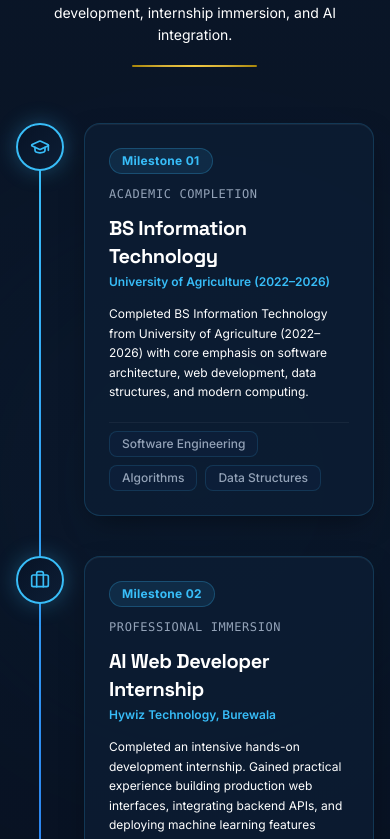
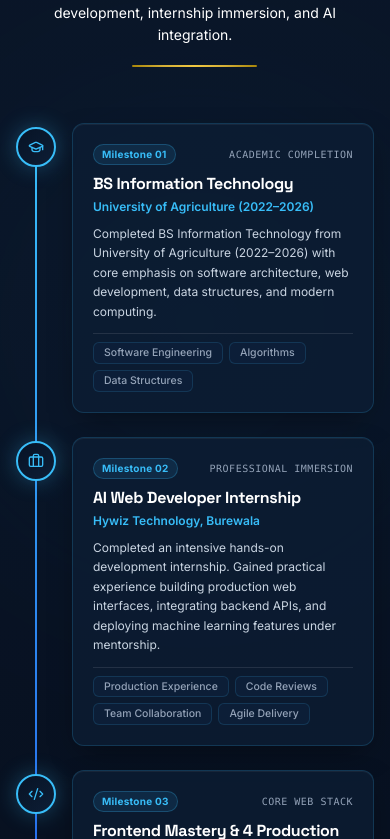
Before and after one commit to sehariftikhar22/sehar-portfolio, a Next.js app: page / in a window 390 px wide. Shown: the part 8525-9364 px from the top of the page. Built offline with nearby package versions, Linux system fonts and the light colour scheme.

Commit message:
fix(responsive): refine JourneyTimeline layout, typography, and card padding for neat 300-330px mobile screens

```diff
--- a/src/components/JourneyTimeline.tsx
+++ b/src/components/JourneyTimeline.tsx
@@ -30,7 +30,7 @@ const MILESTONES: Milestone[] = [
     description:
       "Completed BS Information Technology from University of Agriculture (2022–2026) with core emphasis on software architecture, web development, data structures, and modern computing.",
     tags: ["Software Engineering", "Algorithms", "Data Structures"],
-    icon: <GraduationCap className="w-5 h-5 sm:w-6 sm:h-6 text-[#38BDF8]" />,
+    icon: <GraduationCap className="w-4 h-4 sm:w-6 sm:h-6 text-[#38BDF8]" />,
   },
   {
     id: "milestone-02",
@@ -46,7 +46,7 @@ const MILESTONES: Milestone[] = [
       "Team Collaboration",
       "Agile Delivery",
     ],
-    icon: <Briefcase className="w-5 h-5 sm:w-6 sm:h-6 text-[#38BDF8]" />,
+    icon: <Briefcase className="w-4 h-4 sm:w-6 sm:h-6 text-[#38BDF8]" />,
   },
   {
     id: "milestone-03",
@@ -62,7 +62,7 @@ const MILESTONES: Milestone[] = [
       "Responsive Design",
       "4 Build Projects",
     ],
-    icon: <Code2 className="w-5 h-5 sm:w-6 sm:h-6 text-[#38BDF8]" />,
+    icon: <Code2 className="w-4 h-4 sm:w-6 sm:h-6 text-[#38BDF8]" />,
   },
   {
     id: "milestone-04",
@@ -78,7 +78,7 @@ const MILESTONES: Milestone[] = [
       "Responsive Tuning",
       "Client Handoff",
     ],
-    icon: <Layout className="w-5 h-5 sm:w-6 sm:h-6 text-[#38BDF8]" />,
+    icon: <Layout className="w-4 h-4 sm:w-6 sm:h-6 text-[#38BDF8]" />,
   },
   {
     id: "milestone-05",
@@ -94,7 +94,7 @@ const MILESTONES: Milestone[] = [
       "Backend Microservices",
       "Continuous Growth",
     ],
-    icon: <Sparkles className="w-5 h-5 sm:w-6 sm:h-6 text-[#38BDF8]" />,
+    icon: <Sparkles className="w-4 h-4 sm:w-6 sm:h-6 text-[#38BDF8]" />,
   },
 ];
 
@@ -137,10 +137,10 @@ export function JourneyTimeline() {
         </div>
 
         {/* Timeline Container */}
-        <div className="relative mt-12">
+        <div className="relative mt-8 sm:mt-12">
           {/* Vertical Connecting Line */}
           <div
-            className="absolute left-6 sm:left-8 top-8 bottom-8 w-[2px] -translate-x-1/2 pointer-events-none"
+            className="absolute left-4 min-[380px]:left-5 sm:left-8 top-6 sm:top-8 bottom-6 sm:bottom-8 w-[2px] -translate-x-1/2 pointer-events-none"
             style={{
               background:
                 "linear-gradient(180deg, #38BDF8 0%, #2563EB 50%, #D4AF37 100%)",
@@ -148,17 +148,17 @@ export function JourneyTimeline() {
           />
 
           {/* Milestone Items */}
-          <div className="space-y-10 sm:space-y-12">
+          <div className="space-y-6 sm:space-y-12">
             {MILESTONES.map((item, index) => (
               <div
                 key={item.id}
-                className="relative flex items-start gap-5 sm:gap-8 reveal-up"
+                className="relative flex items-start gap-2.5 min-[380px]:gap-4 sm:gap-8 reveal-up"
                 style={{ transitionDelay: `${index * 120}ms` }}
               >
                 {/* Timeline Circle Node */}
-                <div className="relative z-10 shrink-0">
+                <div className="relative z-10 shrink-0 mt-1 sm:mt-0">
                   <div
-                    className="w-12 h-12 sm:w-16 sm:h-16 rounded-full flex items-center justify-center transition-all duration-300 shadow-[0_0_22px_rgba(56,189,248,0.3)] group-hover:scale-110"
+                    className="w-8 h-8 min-[380px]:w-10 min-[380px]:h-10 sm:w-16 sm:h-16 rounded-full flex items-center justify-center transition-all duration-300 shadow-[0_0_22px_rgba(56,189,248,0.3)] group-hover:scale-110"
                     style={{
                       background: "linear-gradient(135deg, #071326 0%, #0d1e35 100%)",
                       border: "2px solid #38BDF8",
@@ -170,7 +170,7 @@ export function JourneyTimeline() {
 
                 {/* Milestone Card */}
                 <div
-                  className="flex-1 rounded-2xl sm:rounded-3xl p-6 sm:p-8 transition-all duration-300 hover:-translate-y-1"
+                  className="flex-1 min-w-0 rounded-xl sm:rounded-3xl p-3.5 min-[380px]:p-5 sm:p-8 transition-all duration-300 hover:-translate-y-1 overflow-hidden"
                   style={{
                     background: "rgba(13, 30, 53, 0.75)",
                     backdropFilter: "blur(16px)",
@@ -191,34 +191,34 @@ export function JourneyTimeline() {
                   }}
                 >
                   {/* Top Bar: Milestone Badge + Category */}
-                  <div className="flex flex-wrap items-center justify-between gap-3 mb-3">
-                    <span className="inline-flex items-center px-3 py-1 rounded-full text-xs font-bold tracking-wide text-[#38BDF8] bg-[#38BDF8]/10 border border-[#38BDF8]/25">
+                  <div className="flex items-center justify-between gap-2 mb-2 sm:mb-3">
+                    <span className="inline-flex items-center px-2 py-0.5 sm:px-3 sm:py-1 rounded-full text-[10px] sm:text-xs font-bold tracking-wide text-[#38BDF8] bg-[#38BDF8]/10 border border-[#38BDF8]/25 shrink-0">
                       {item.milestoneNumber}
                     </span>
-                    <span className="text-xs font-mono tracking-wider text-[#94A3B8] uppercase">
+                    <span className="text-[9px] min-[360px]:text-[10px] sm:text-xs font-mono tracking-wider text-[#94A3B8] uppercase truncate text-right">
                       {item.category}
                     </span>
                   </div>
 
                   {/* Title & Subtitle */}
-                  <h3 className="text-xl sm:text-2xl font-bold text-white tracking-tight mb-1">
+                  <h3 className="text-sm min-[360px]:text-base sm:text-2xl font-bold text-white tracking-tight leading-snug mb-1 break-words">
                     {item.title}
                   </h3>
-                  <div className="text-xs sm:text-sm font-semibold text-[#38BDF8] mb-3.5">
+                  <div className="text-[11px] min-[360px]:text-xs sm:text-sm font-semibold text-[#38BDF8] mb-2 sm:mb-3.5 leading-snug">
                     {item.subtitle}
                   </div>
 
                   {/* Description */}
-                  <p className="text-xs sm:text-sm text-white leading-relaxed mb-5">
+                  <p className="text-[11px] min-[360px]:text-xs sm:text-sm text-slate-300 leading-relaxed mb-3 sm:mb-5 font-normal">
                     {item.description}
                   </p>
 
                   {/* Tags */}
-                  <div className="flex flex-wrap gap-2 pt-2 border-t border-white/5">
+                  <div className="flex flex-wrap gap-1.5 sm:gap-2 pt-2 sm:pt-2.5 border-t border-white/10">
                     {item.tags.map((tag) => (
                       <span
                         key={tag}
-                        className="px-3 py-1 rounded-lg text-xs font-medium text-[#94A3B8] transition-colors hover:text-white"
+                        className="px-2 py-0.5 min-[360px]:px-2.5 sm:px-3 sm:py-1 rounded-md sm:rounded-lg text-[9.5px] min-[360px]:text-[10.5px] sm:text-xs font-medium text-[#94A3B8] transition-colors hover:text-white"
                         style={{
                           background: "rgba(15, 33, 61, 0.7)",
                           border: "1px solid rgba(56, 189, 248, 0.15)",
```
